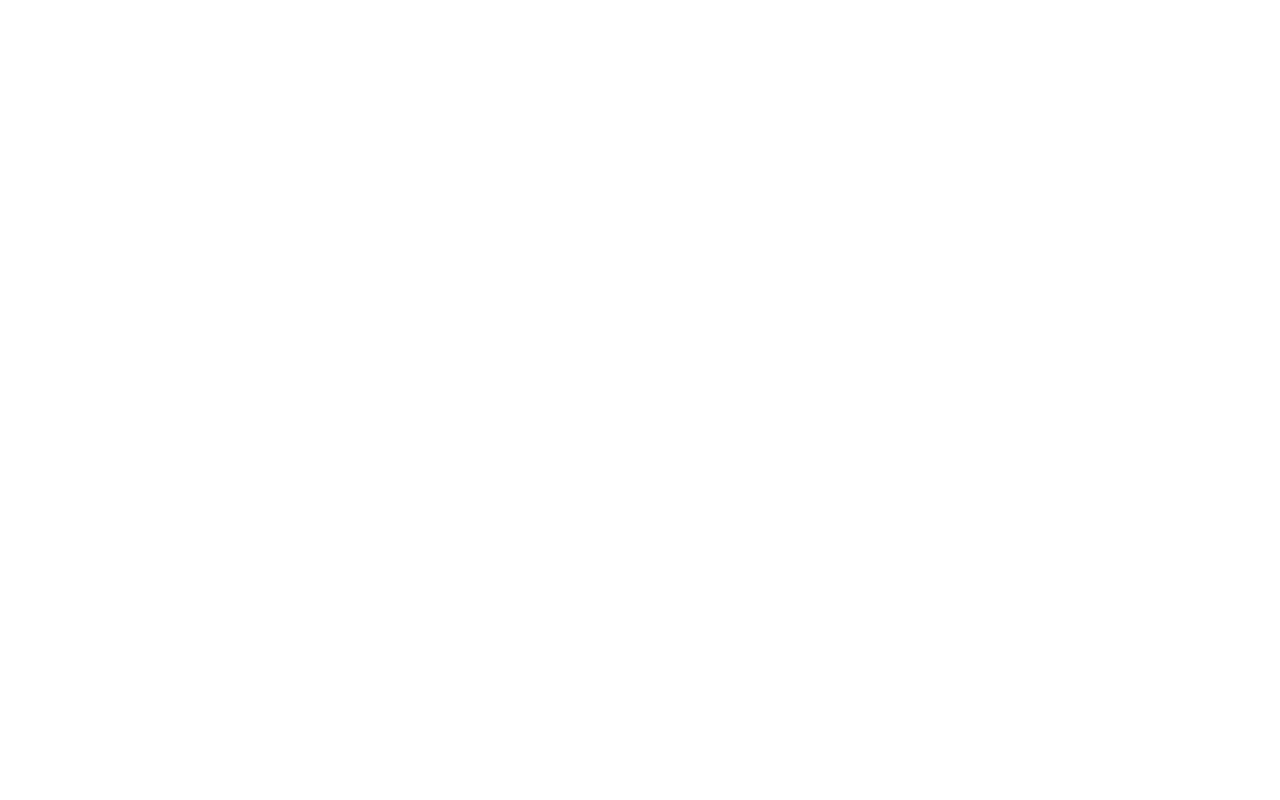
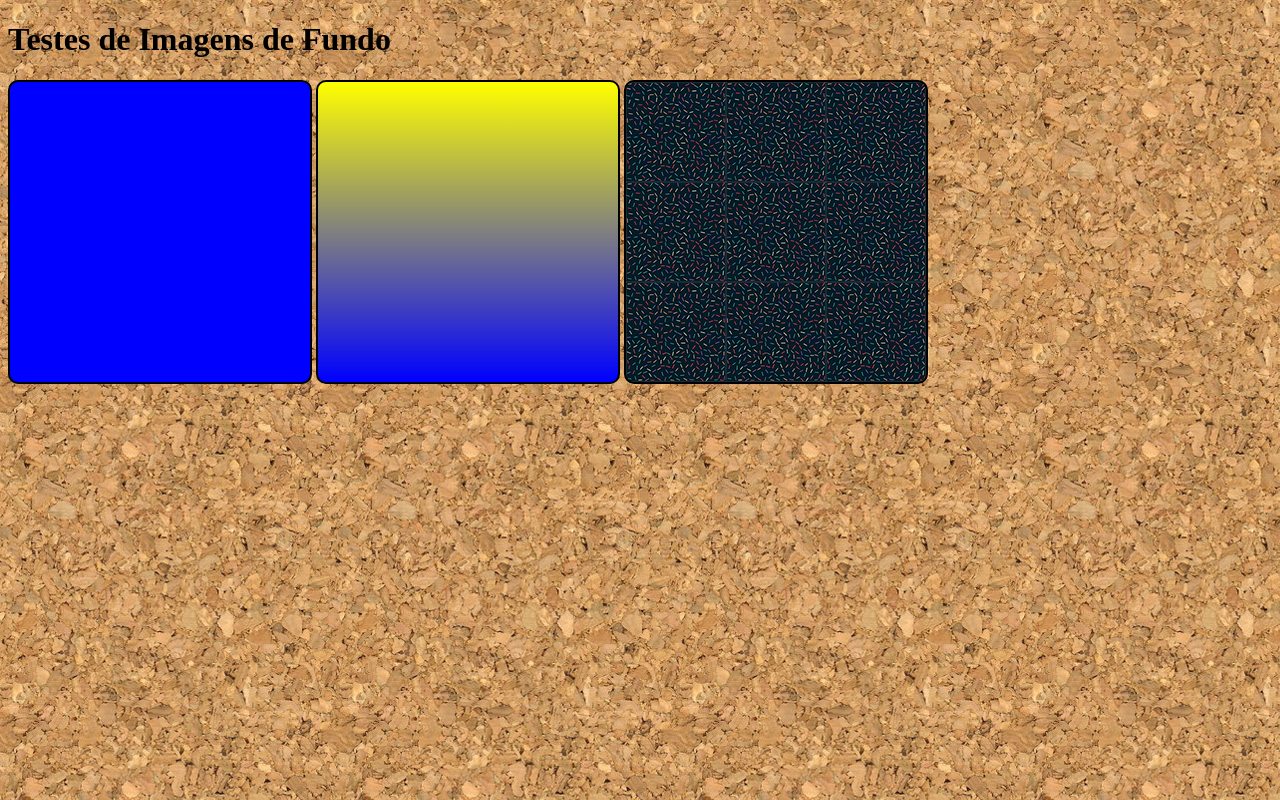
Before and after one commit to professorhermes/codigosHTML-CSS-JS, a plain HTML site: page imagens-fundo/index.html in a window 1280 px wide. Drawn offline with Linux system fonts and the light colour scheme.

Commit message:
Alguns testes imagens fundo

```diff
--- a/imagens-fundo/index.html
+++ b/imagens-fundo/index.html
@@ -6,10 +6,54 @@
     <meta charset="UTF-8">
     <meta name="viewport" content="width=device-width, initial-scale=1.0">
     <title>Imagens de Fundo</title>
+
+    <style>
+        body {
+            background-image: url(imagens/wallpaper001.jpg);
+        }
+
+        div.quadrado {
+            display: inline-block;
+            border: 2px solid black;
+            border-radius: 10px;
+            background-color: lightgray;
+            width: 300px;
+            height: 300px;
+        }
+
+        div#q1 {
+            background-color: blue;
+        }
+
+        div#q2 {
+            background-image: linear-gradient(to bottom, yellow, blue);
+        }
+
+        div#q3 {
+            background-image: url('imagens/pattern001.png');
+        }
+    </style>
 </head>
 
 <body>
+    <h1>Testes de Imagens de Fundo</h1>
 
+    <div class="quadrado" id="q1">
+
+    </div>
+
+    <div class="quadrado" id="q2">
+
+    </div>
+
+    <div class="quadrado" id="q3">
+
+    </div>
 </body>
 
 </html>
+
+<!--
+as imagens de fundo não possuem
+valor semântico, mas valores estéticos, visuais.
+-->
```
